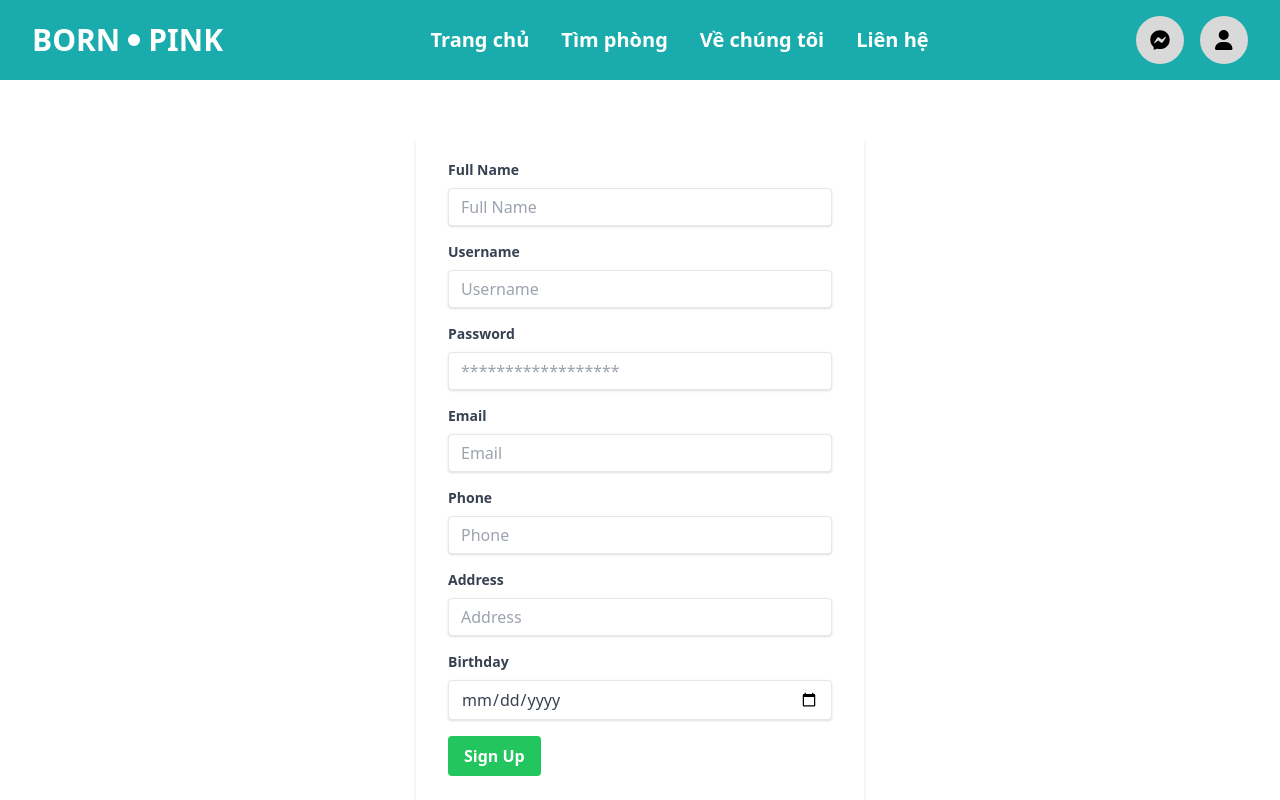
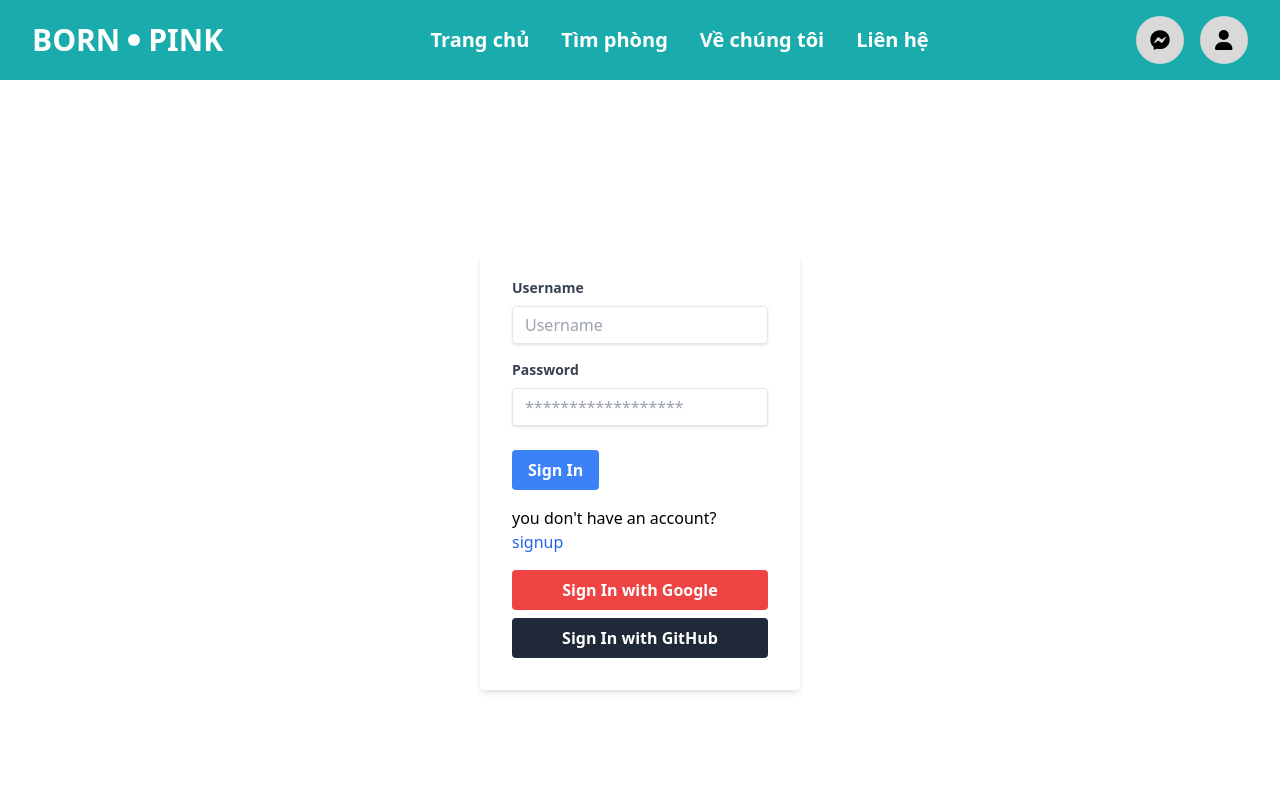
Before and after one commit to tttan308/HotelManagement, a React (Vite) app in the folder frontend/: page /login in a window 1280 px wide. Shown: the top 800 px of the page. Built offline with nearby package versions, Linux system fonts and the light colour scheme.

Commit message:
unknow error

```diff
--- a/frontend/src/pages/Login.jsx
+++ b/frontend/src/pages/Login.jsx
@@ -1,26 +1,20 @@
 import React from "react";
 
-const Signup = () => {
-  const handleSignup = () => {
-    // Implement signup logic
-    console.log("Signup clicked");
+const Login = () => {
+  const handleGoogleLogin = () => {
+    // Implement Google login logic
+    console.log("Google login clicked");
+  };
+
+  const handleGitHubLogin = () => {
+    // Implement GitHub login logic
+    console.log("GitHub login clicked");
   };
 
   return (
     <div className='min-h-screen flex items-center justify-center'>
-      <div className='w-full max-w-md'>
+      <div className='w-full max-w-xs'>
         <form className='bg-white shadow-md rounded px-8 pt-6 pb-8 mb-4'>
-          <div className='mb-4'>
-            <label className='block text-gray-700 text-sm font-bold mb-2' htmlFor='fullName'>
-              Full Name
-            </label>
-            <input
-              className='shadow appearance-none border rounded w-full py-2 px-3 text-gray-700 leading-tight focus:outline-none focus:shadow-outline'
-              id='fullName'
-              type='text'
-              placeholder='Full Name'
-            />
-          </div>
           <div className='mb-4'>
             <label className='block text-gray-700 text-sm font-bold mb-2' htmlFor='username'>
               Username
@@ -32,7 +26,7 @@ const Signup = () => {
               placeholder='Username'
             />
           </div>
-          <div className='mb-4'>
+          <div className='mb-6'>
             <label className='block text-gray-700 text-sm font-bold mb-2' htmlFor='password'>
               Password
             </label>
@@ -43,38 +37,25 @@ const Signup = () => {
               placeholder='******************'
             />
           </div>
-          <div className='mb-4'>
-            <label className='block text-gray-700 text-sm font-bold mb-2' htmlFor='email'>
-              Email
-            </label>
-            <input className='shadow appearance-none border rounded w-full py-2 px-3 text-gray-700 leading-tight focus:outline-none focus:shadow-outline' id='email' type='email' placeholder='Email' />
+          <div className='flex items-center justify-between'>
+            <button className='bg-blue-500 hover:bg-blue-700 text-white font-bold py-2 px-4 rounded focus:outline-none focus:shadow-outline' type='button'>
+              Sign In
+            </button>
           </div>
-          <div className='mb-4'>
-            <label className='block text-gray-700 text-sm font-bold mb-2' htmlFor='phone'>
-              Phone
-            </label>
-            <input className='shadow appearance-none border rounded w-full py-2 px-3 text-gray-700 leading-tight focus:outline-none focus:shadow-outline' id='phone' type='tel' placeholder='Phone' />
+
+          <div className='mt-4'>
+            you don't have an account?{" "}
+            <a href='/signup' className='text-blue-600 dark:text-blue-500 hover:underline'>
+              signup
+            </a>
           </div>
-          <div className='mb-4'>
-            <label className='block text-gray-700 text-sm font-bold mb-2' htmlFor='address'>
-              Address
-            </label>
-            <input
-              className='shadow appearance-none border rounded w-full py-2 px-3 text-gray-700 leading-tight focus:outline-none focus:shadow-outline'
-              id='address'
-              type='text'
-              placeholder='Address'
-            />
-          </div>
-          <div className='mb-4'>
-            <label className='block text-gray-700 text-sm font-bold mb-2' htmlFor='birthday'>
-              Birthday
-            </label>
-            <input className='shadow appearance-none border rounded w-full py-2 px-3 text-gray-700 leading-tight focus:outline-none focus:shadow-outline' id='birthday' type='date' />
-          </div>
-          <div className='flex items-center justify-between'>
-            <button className='bg-green-500 hover:bg-green-700 text-white font-bold py-2 px-4 rounded focus:outline-none focus:shadow-outline' type='button' onClick={handleSignup}>
-              Sign Up
+
+          <div className='mt-4 flex flex-col justify-center gap-2'>
+            <button className='bg-red-500 hover:bg-red-700 text-white font-bold py-2 px-4 rounded focus:outline-none focus:shadow-outline ' type='button' onClick={handleGoogleLogin}>
+              Sign In with Google
+            </button>
+            <button className='bg-gray-800 hover:bg-gray-900 text-white font-bold py-2 px-4 rounded focus:outline-none focus:shadow-outline' type='button' onClick={handleGitHubLogin}>
+              Sign In with GitHub
             </button>
           </div>
         </form>
@@ -82,5 +63,4 @@ const Signup = () => {
     </div>
   );
 };
-
-export default Signup;
+export default Login;
--- a/frontend/src/pages/RoomDetail.jsx
+++ b/frontend/src/pages/RoomDetail.jsx
@@ -1,4 +1,3 @@
-import { Carousel } from "react-responsive-carousel";
 import "react-responsive-carousel/lib/styles/carousel.min.css";
 
 function RoomDetail(props) {
--- a/frontend/src/pages/index.js
+++ b/frontend/src/pages/index.js
@@ -2,7 +2,6 @@ export { default as Home } from "./Home";
 export { default as About } from "./About";
 export { default as Service } from "./Service";
 export { default as RoomDetail } from "./RoomDetail";
+export { default as Profile } from "./Profile";
 export { default as Login } from "./Login";
-export { default as Profile } from "./Profile";
-
 export { default as Signup } from "./Signup";
```
Also changed, not shown: frontend/src/pages/Home.jsx (+59 -106 lines).
